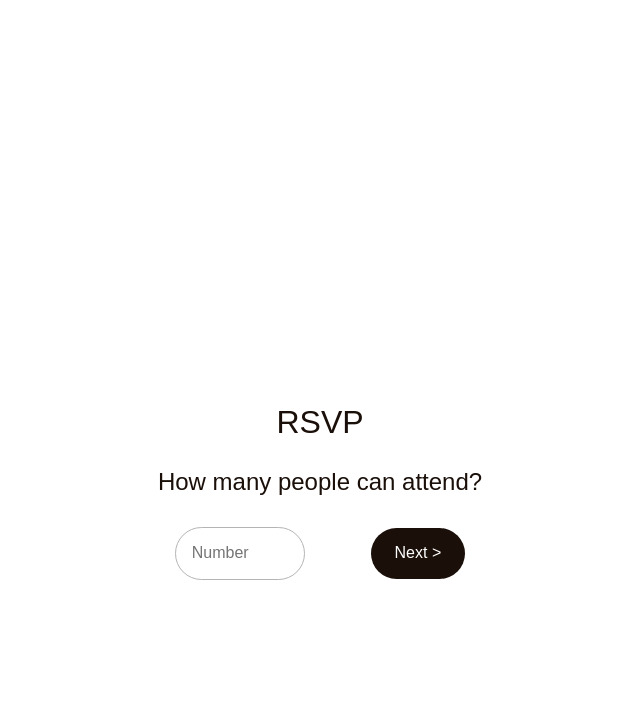
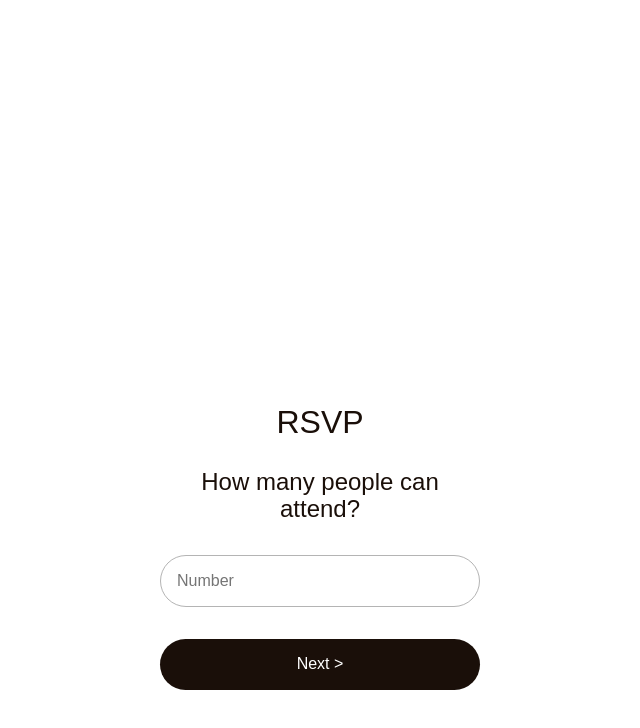
Before and after one commit to Joe-Brady/wedding-site, a React app: page / in a window 1280 px wide. Both pictures are taken after a click on the button "Next >". Shown: the top 728 px of the page, without its empty margins (320-960 px from the left). Built offline with nearby package versions, Linux system fonts and the light colour scheme.

Commit message:
Restyle RSVP

```diff
--- a/src/components/atoms/Button/Button.tsx
+++ b/src/components/atoms/Button/Button.tsx
@@ -10,7 +10,7 @@ const StyledButton = styled("button")`
   color: ${({ theme }) => theme.light};
   opacity: ${({ disabled }) => (disabled ? "0.3" : "1")};
   cursor: ${({ disabled }) => (disabled ? "not-allowed" : "pointer")};
-  width: fit-content;
+  width: 100%;
 
   &:hover {
     opacity: ${({ disabled }) => (disabled ? "0.3" : "0.8")};
--- a/src/components/atoms/NumberInput/NumberInput.tsx
+++ b/src/components/atoms/NumberInput/NumberInput.tsx
@@ -7,7 +7,8 @@ const Input = styled("input")`
   border-radius: 100px;
   border: 1px solid ${({ theme }) => theme.grey50};
   display: flex;
-  width: ${({ theme, size }) => (size ? theme.space(size) : "auto")};
+  width: 100%;
+  box-sizing: border-box;
 `;
 
 export interface Props {
--- a/src/components/atoms/Select/Select.tsx
+++ b/src/components/atoms/Select/Select.tsx
@@ -10,12 +10,13 @@ const StyledSelect = styled("select")`
   -webkit-appearance: none;
   -moz-appearance: none;
   cursor: pointer;
+  width: 100%;
 `;
 
 const SelectContainer = styled("div")`
   position: relative;
   display: inline-block;
-  width: fit-content;
+  width: 100%;
 `;
 
 const ArrowContainer = styled("div")`
--- a/src/components/atoms/TextInput/TextInput.tsx
+++ b/src/components/atoms/TextInput/TextInput.tsx
@@ -6,7 +6,7 @@ const Input = styled("input")`
   padding: ${({ theme }) => theme.space(2)};
   border-radius: 100px;
   border: 1px solid ${({ theme }) => theme.grey50};
-  width: ${({ theme }) => theme.space(30)};
+  width: 100%;
   box-sizing: border-box;
 `;
 
--- a/src/components/pages/Home/styles.ts
+++ b/src/components/pages/Home/styles.ts
@@ -13,8 +13,10 @@ export const Label = styled("label")`
   grid-auto-flow: column;
   grid-gap: ${({ theme }) => theme.space(4)};
   align-items: center;
-  grid-template-areas: "question question" "input button";
+  grid-template-areas: "question" "input" "button";
   justify-items: center;
+  width: ${({ theme }) => theme.space(40)};
+  max-width: 100%;
 `;
 
 export const Form = styled("form")`
```
